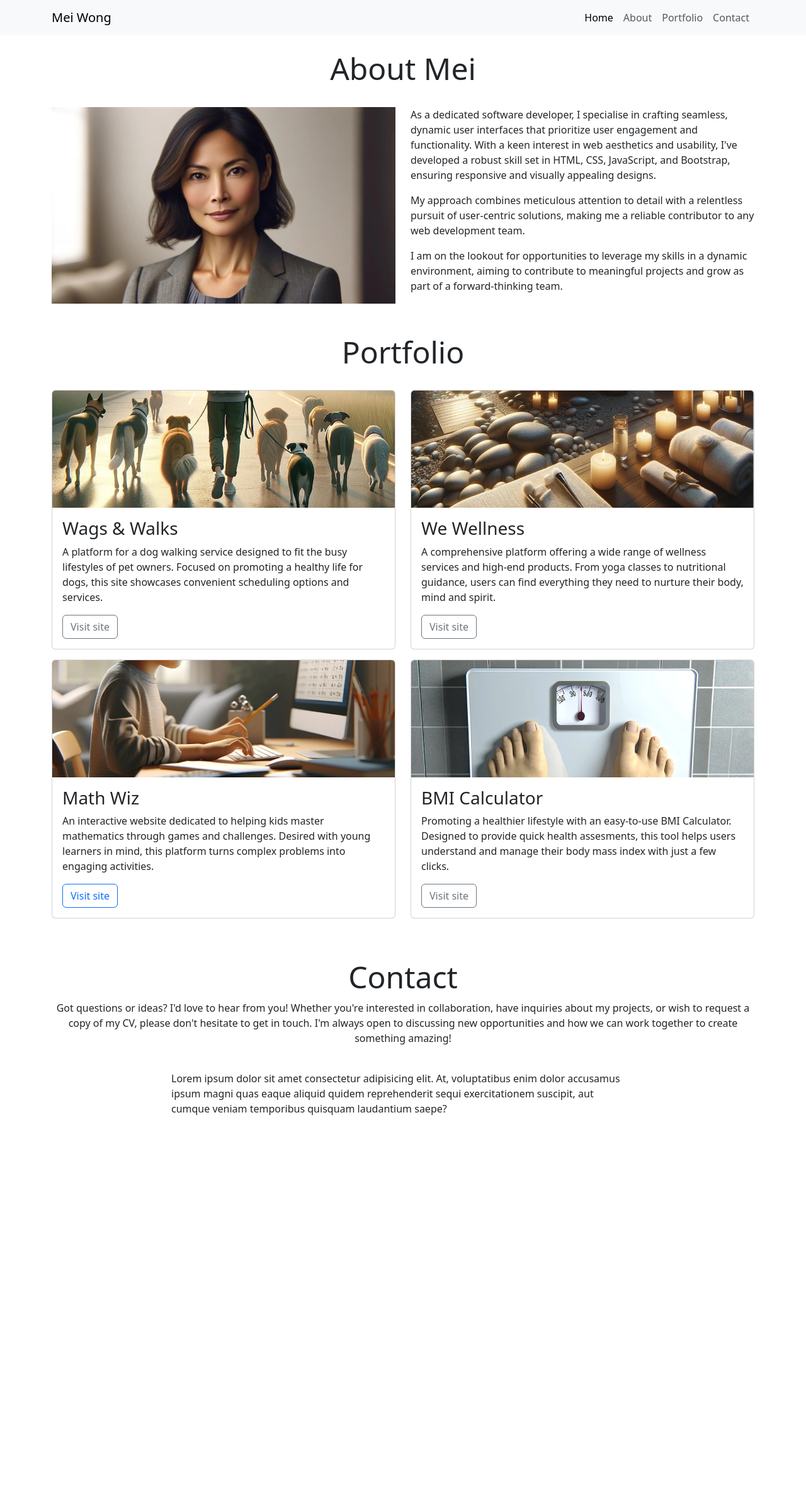
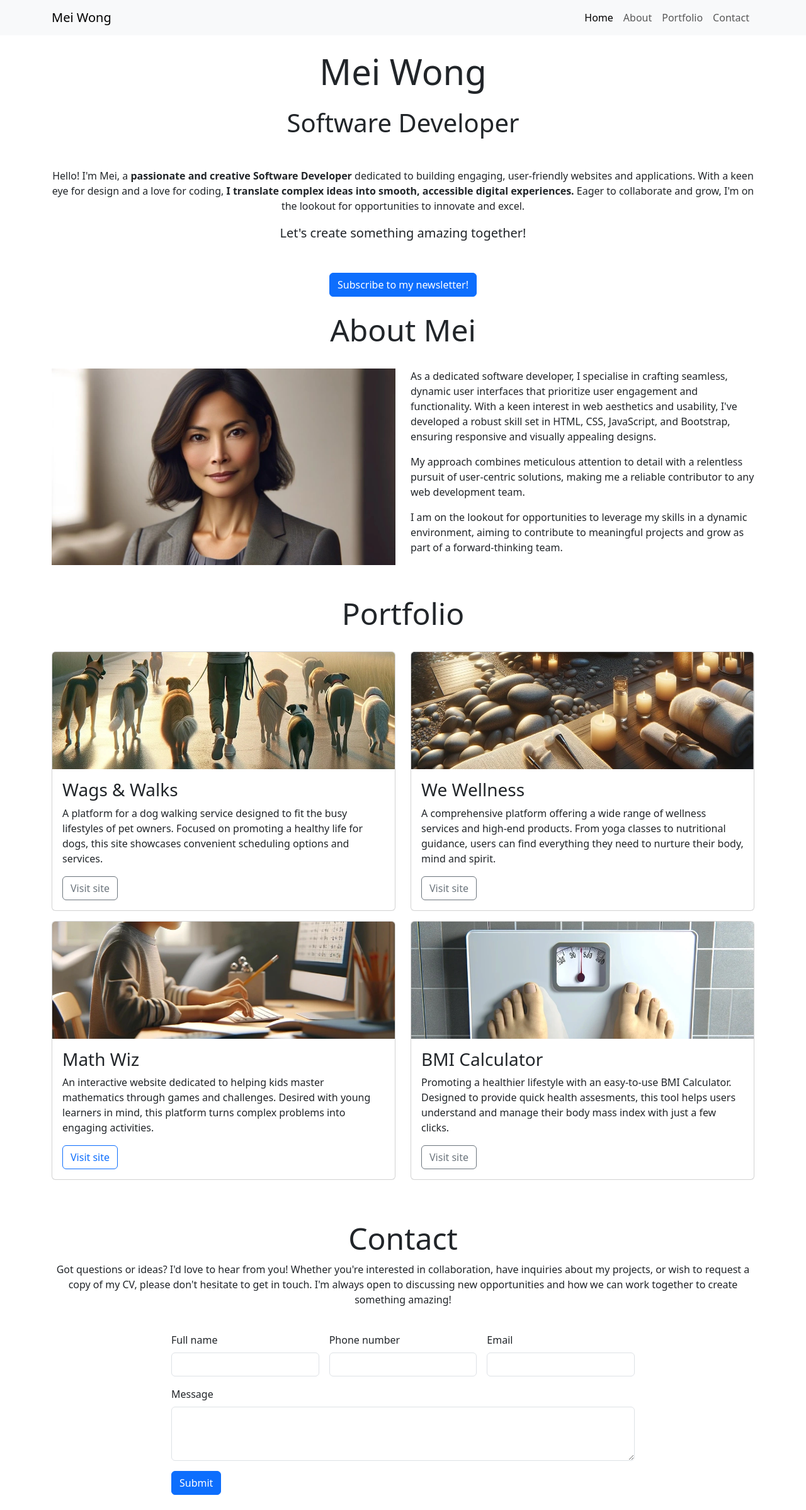
Before and after one commit to madlp345/Bootstrap-Introduction, a plain HTML site: page index.html in a window 1280 px wide. Shown: the whole page at 63% size. Before the commit the page ends 1772 px from the top, so only its background shows below. Drawn offline with nearby package versions, Linux system fonts and the light colour scheme.

Commit message:
Add subscribe bottom

```diff
--- a/index.html
+++ b/index.html
@@ -11,7 +11,6 @@
 </head>
 
 <body>
-  <main>
   <nav class="navbar navbar-expand-sm bg-body-tertiary">
     <div class="container">
       <a class="navbar-brand" href="index.html">Mei Wong</a>
@@ -36,6 +35,39 @@
       </div>
     </div>
   </nav>
+  <!-- header -->
+  <header id="hero" class="container">
+    <!-- section with hero image -->
+    <section class="row">
+        <!-- text-center class used to centre all text inside column -->
+        <div class="col-12 text-center">
+            <h1 class="display-4 my-4">Mei Wong</h1>
+            <!-- mb-5 gives extra margin spacing under subheading -->
+            <h2 class="display-6 mb-5">Software Developer</h2>
+            <p>
+                Hello! I'm Mei, a
+                <strong>passionate and creative Software Developer</strong>
+                dedicated to building engaging, user-friendly websites and
+                applications. With a keen eye for design and a love for coding,
+                <strong>I translate complex ideas into smooth, accessible digital
+                    experiences.</strong>
+                Eager to collaborate and grow, I'm on the lookout for opportunities
+                to innovate and excel.
+            </p>
+            <!-- mb-5 gives extra margin spacing under lead text -->
+            <p class="lead mb-5">Let's create something amazing together!</p>
+            <!-- Button trigger modal -->
+            <button type="button" class="btn btn-primary" data-bs-toggle="modal" data-bs-target="#exampleModal">
+              Subscribe to my newsletter!
+            </button>
+        </div>
+    </section>
+
+
+
+  </header>
+  <main>
+
 
       <!-- About section links to #about href in navbar -->
       <section id="about" class="container">
@@ -141,11 +173,61 @@
           get in touch. I'm always open to discussing new opportunities and how we can work together to create something amazing!
         </p>
       </div>
-      <div class="col-12 col-md-10 col-lg-8">Lorem ipsum dolor sit amet consectetur adipisicing elit. At, voluptatibus enim dolor
-        accusamus ipsum magni quas eaque aliquid quidem reprehenderit sequi exercitationem suscipit, aut cumque veniam temporibus
-        quisquam laudantium saepe?</div>
+      <div class="col-12 col-md-10 col-lg-8 mb-4">
+        <div class="row g-3">
+          <div class="col-md-6 col-lg-4">
+            <label for="full-name" class="form-label">Full name</label>
+            <input type="text" class="form-control" aria-label="full-name">
+          </div>
+          <div class="col-md-6 col-lg-4">
+            <label for="phonenumber" class="form-label">Phone number</label>
+            <input type="number" class="form-control" aria-label="phonenumber">
+          </div>
+          <div class="col-md-12 col-lg-4">
+            <label for="email" class="form-label">Email</label>
+            <input type="email" class="form-control" aria-label="email">
+          </div>
+          <div class="col-12">
+            <label for="message" class="form-label">Message</label>
+            <textarea class="form-control" id="message" rows="3"></textarea>
+          </div>
+          <div class="col-12">
+            <button type="submit" class="btn btn-primary">Submit</button>
+          </div>
+        </div>
+      </div>
     </div>
    </footer>
+
+   <!-- Modal -->
+   <div class="modal fade" id="exampleModal" tabindex="-1" aria-labelledby="exampleModalLabel" aria-hidden="true">
+    <div class="modal-dialog modal-lg">
+      <div class="modal-content">
+        <div class="modal-header">
+          <h1 class="modal-title fs-5" id="exampleModalLabel">Modal title</h1>
+          <button type="button" class="btn-close" data-bs-dismiss="modal" aria-label="Close"></button>
+        </div>
+        <div class="modal-body">
+          <p>Join my newsletter for the latest updates on my projects, coding tips, and industry insights delivered straight to your inbox.</p>
+          <form class="row g-3">
+            <div class="col-lg-6">
+                <label for="inputName" class="form-label">Name</label>
+                <input type="text" class="form-control" id="inputName">
+            </div>
+            <div class="col-lg-6">
+                <label for="inputEmail" class="form-label">Email</label>
+                <input type="email" class="form-control" id="inputEmail">
+            </div>
+            <div class="col-12 mb-4">
+                <button type="submit" class="btn btn-primary">
+                    Sign up!
+                </button>
+            </div>
+        </form>
+        </div>
+      </div>
+    </div>
+  </div>
 
     <!-- Bootstrap JS Script-->
     <script src="https://cdn.jsdelivr.net/npm/bootstrap@5.3.3/dist/js/bootstrap.bundle.min.js"
```
Lines whose indentation alone changed are shown as unchanged.
